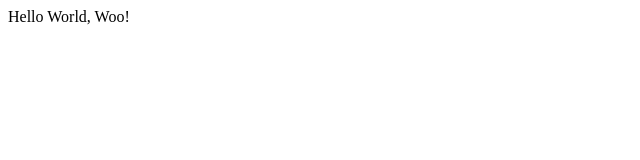
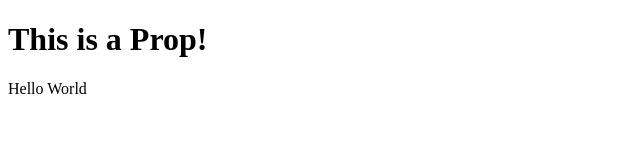
Before and after one commit to jomurgel/intro-to-dev, a React app in the folder reactjs/learn-components/: page / in a window 1280 px wide. Shown: the whole page, without its empty margins (0-640 px from the left). Built offline with nearby package versions, Linux system fonts and the light colour scheme.

Commit message:
adds components in progress

```diff
--- a/reactjs/learn-components/src/index.html
+++ b/reactjs/learn-components/src/index.html
@@ -6,6 +6,6 @@
     <meta http-equiv="X-UA-Compatible" content="ie=edge">
   </head>
   <body>
-  <div id="root"></div>
+  <div id="root"><!-- My React Stuff Here --></div>
   </body>
 </html>
--- /dev/null
+++ b/reactjs/learn-components/src/js/components/App.js
@@ -0,0 +1,13 @@
+import React from 'react';
+import Title from './Title';
+
+export default class App extends React.Component {
+	render() {
+		return (
+			<div>
+				<Title text="This is a Prop!" />
+				<div>Hello World</div>
+			</div>
+		);
+	}
+}
--- /dev/null
+++ b/reactjs/learn-components/src/js/components/Title.js
@@ -0,0 +1,17 @@
+import React from 'react';
+
+class Title extends React.Component {
+	render() {
+		return <h1>{this.props.text}</h1>;
+	}
+}
+
+/**
+ * Set initial props.
+ * @type {object}
+ */
+Title.defaultProps = {
+	text: 'Alternative Title',
+};
+
+export default Title;
--- a/reactjs/learn-components/src/js/index.js
+++ b/reactjs/learn-components/src/js/index.js
@@ -1,9 +1,10 @@
 // Import dependencies.
 import React from 'react';
 import ReactDOM from 'react-dom';
+import App from './components/App';
 
 // Render the app in the DOM.
 ReactDOM.render(
-  <div>Hello World, Woo!</div>,
+  <App />,
   document.getElementById( 'root' ),
 );
```
Also changed, not shown: 1 other file.
